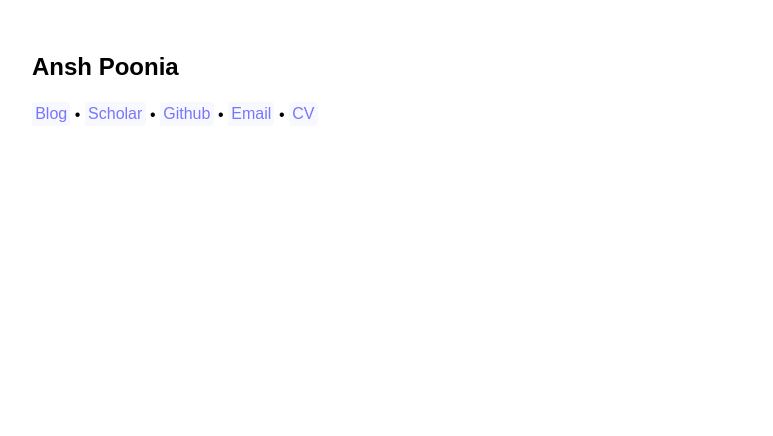
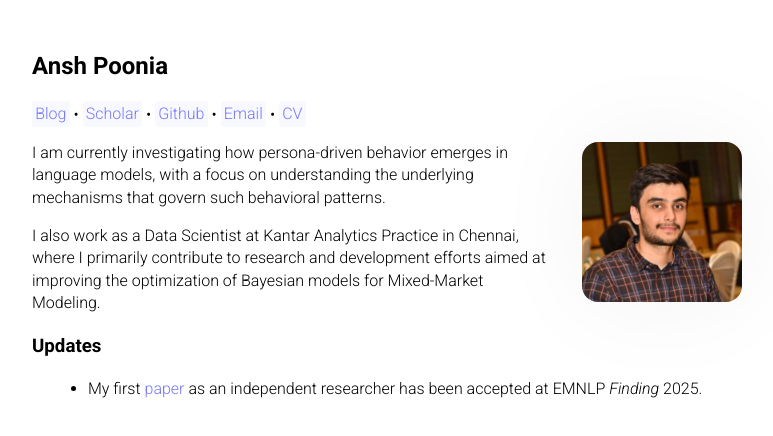
Before and after one commit to anshpoonia/anshpoonia.github.io, a plain HTML site: page index.html in a window 1280 px wide. Shown: the whole page, without its empty margins (253-1026 px from the left). Drawn offline with Linux system fonts and the light colour scheme.

Commit message:
added a short bio

```diff
--- a/index.html
+++ b/index.html
@@ -5,17 +5,30 @@
     <meta name="viewport"
           content="width=device-width, user-scalable=no, initial-scale=1.0, maximum-scale=1.0, minimum-scale=1.0">
     <meta http-equiv="X-UA-Compatible" content="ie=edge">
+
     <title>Ansh Poonia</title>
+    <meta name="author" content="Ansh Poonia">
+    <meta name="description" content="Ansh Poonia's website.">
+    <link rel="canonical" href="http://anshpoonia.github.io/">
+
+    <link rel="preconnect" href="https://fonts.googleapis.com">
+    <link rel="preconnect" href="https://fonts.gstatic.com" crossorigin>
+    <link href="https://fonts.googleapis.com/css2?family=Roboto:ital,wght@0,100..900;1,100..900&display=swap" rel="stylesheet">
+
     <style>
         body {
-            font-family: sans-serif, serif;
+            font-family: "Roboto", sans-serif, serif;
+            font-weight: 300;
+            font-size: 16px;
+
             line-height: 1.4;
-            font-size: 16px;
             margin: 50px auto;
             max-width: 710px;
             padding: 0 10px;
+
             color: #000;
             background: #fff;
+
             counter-reset: footnote reference;
         }
 
@@ -30,6 +43,17 @@
         a {
             text-decoration: none;
             color: #7777fb;
+        }
+
+        .profile_picture{
+            float: right;
+            width: 10rem;
+            height: 10rem;
+            object-fit: cover;
+            border-radius: 1rem;
+            margin: 0 0 20px 30px;
+            box-shadow: 0 0 100px rgba(0, 0, 0, 0.05);
+            clear: right;
         }
 
         .prof_link {
@@ -77,6 +101,7 @@
     <h2>Ansh Poonia</h2>
 </p>
 
+<!--Personal Links-->
 <p>
     <a href="/blog" class="prof_link">Blog</a> &bull;
     <a href="https://scholar.google.com/citations?user=1OnE7wUAAAAJ" class="prof_link">Scholar</a> &bull;
@@ -85,5 +110,27 @@
     <a href="/cv.pdf" class="prof_link">CV</a>
 </p>
 
+<!--Profile Picture-->
+<img src="static/img/profile_pic.jpeg" alt="Ansh Poonia" class="profile_picture">
+
+<!--Intro bio-->
+<p>
+    I am currently investigating how persona-driven behavior emerges in language models, with a focus on understanding the underlying mechanisms that govern such behavioral patterns.
+</p>
+
+<p>
+    I also work as a Data Scientist at Kantar Analytics Practice in Chennai, where I primarily contribute to research and development efforts aimed at improving the optimization of Bayesian models for Mixed-Market Modeling.
+</p>
+
+<p>
+    <h3>Updates</h3>
+    <ul>
+        <li>My first <a href="https://arxiv.org/abs/2507.20936">paper</a> as an independent researcher has been accepted at EMNLP <i>Finding</i> 2025.</li>
+    </ul>
+</p>
+
+
+
+
 </body>
 </html>
```
Also changed, not shown: static/img/profile_pic.jpeg (added).
